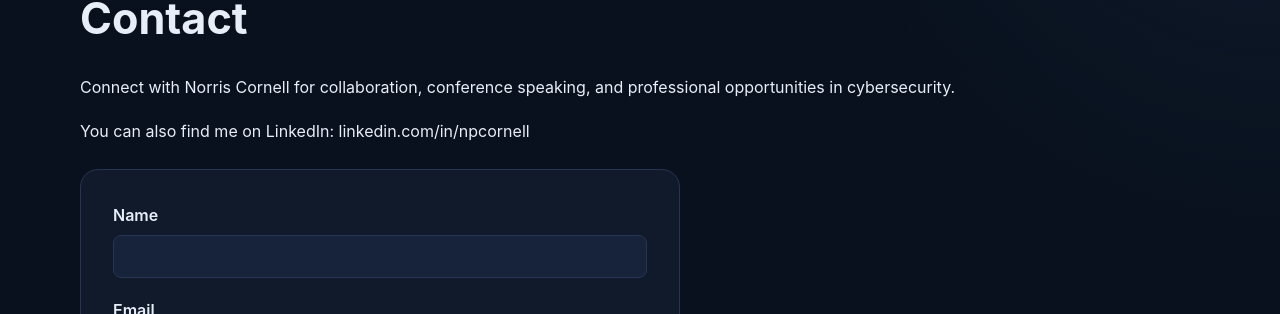
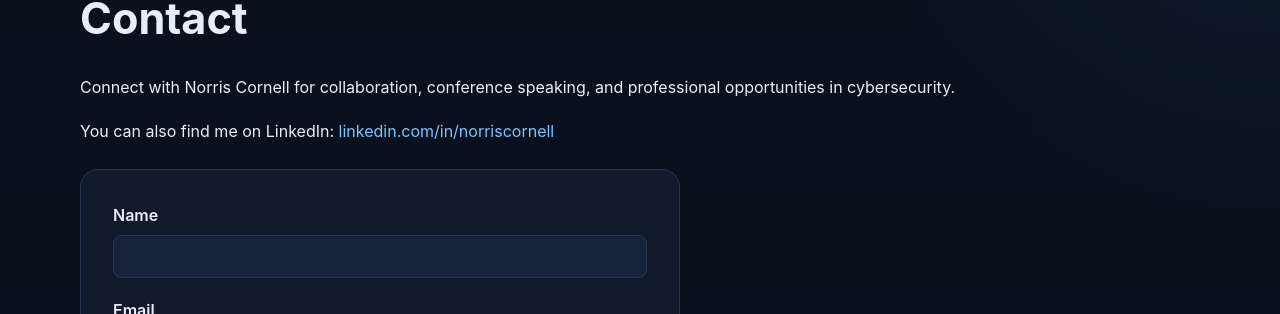
Before and after one commit to samson-2369/samson-2369.github.io, a Jekyll site: the page built from contact.md, in a window 1280 px wide and 1090 px high. Shown: the part 236-550 px from the top of the window. Built offline with Jekyll 4.4.1, drawn with Linux system fonts in a browser that asks for light colours.

Commit message:
Contact: fix LinkedIn URL to norriscornell

```diff
--- a/contact.md
+++ b/contact.md
@@ -9,7 +9,7 @@ description: Contact information for Norris Cornell for collaboration, speaking,
 
 Connect with Norris Cornell for collaboration, conference speaking, and professional opportunities in cybersecurity.
 
-You can also find me on LinkedIn: linkedin.com/in/npcornell
+You can also find me on LinkedIn: [linkedin.com/in/norriscornell](https://www.linkedin.com/in/norriscornell/)
 
 <form action="https://formspree.io/f/xgodvbrw" method="POST" style="background:var(--panel);border:1px solid var(--line);border-radius:18px;padding:2rem;max-width:600px;margin-top:1.5rem;">
   <div style="margin-bottom:1.2rem;">
```
